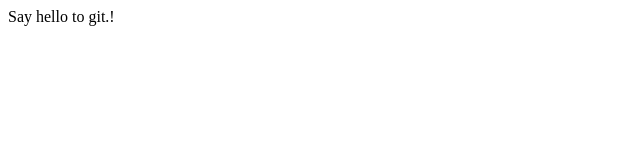
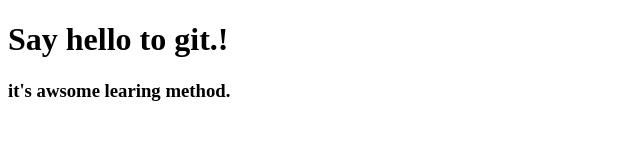
Before and after one commit to gajraajay/git-tutes, a plain HTML site: page index.html in a window 1280 px wide. Shown: the whole page, without its empty margins (0-640 px from the left). Drawn offline with Linux system fonts and the light colour scheme.

Commit message:
it's awsome learning method

```diff
--- a/index.html
+++ b/index.html
@@ -5,6 +5,7 @@
     <title>Hello World</title>
   </head>
   <body>
-      Say hello to git.!
+      <h1>Say hello to git.!</h1>
+      <h3>it's awsome learing method.</h3>
   </body>
 </html>
```
